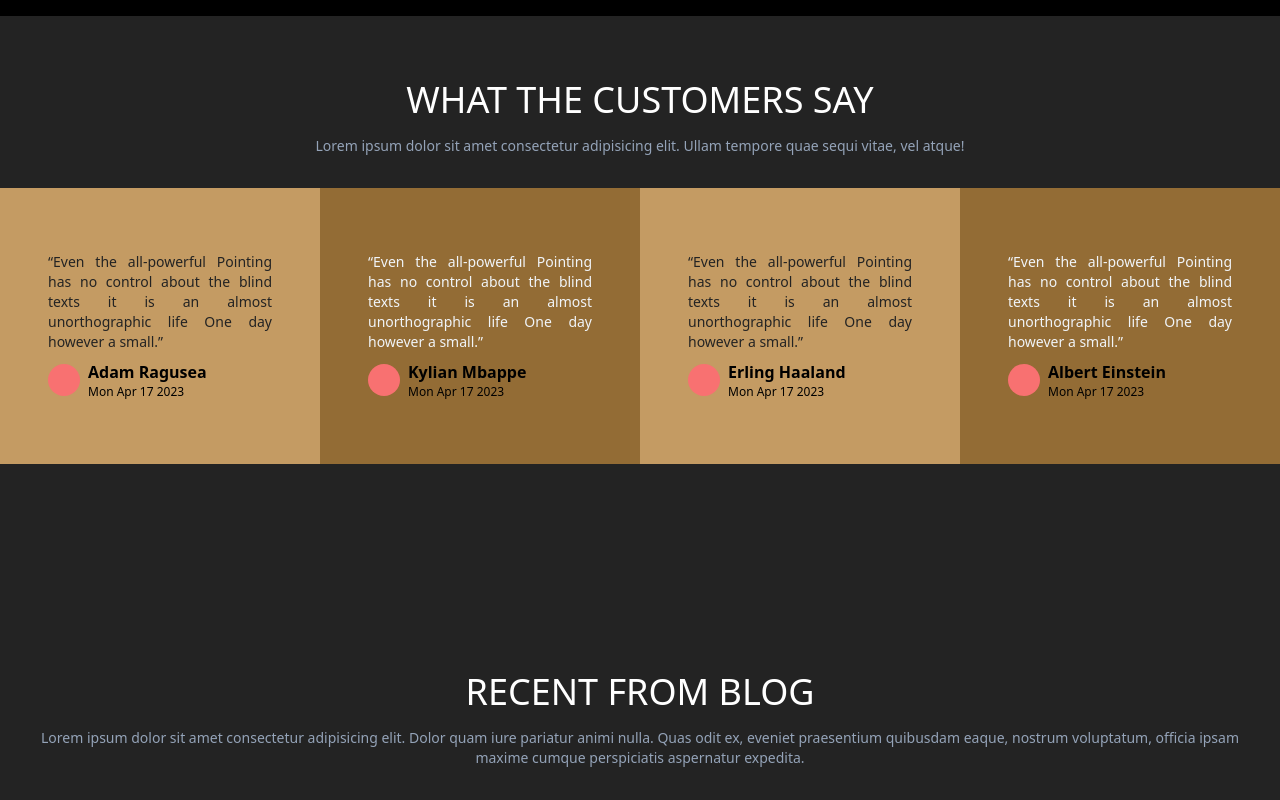
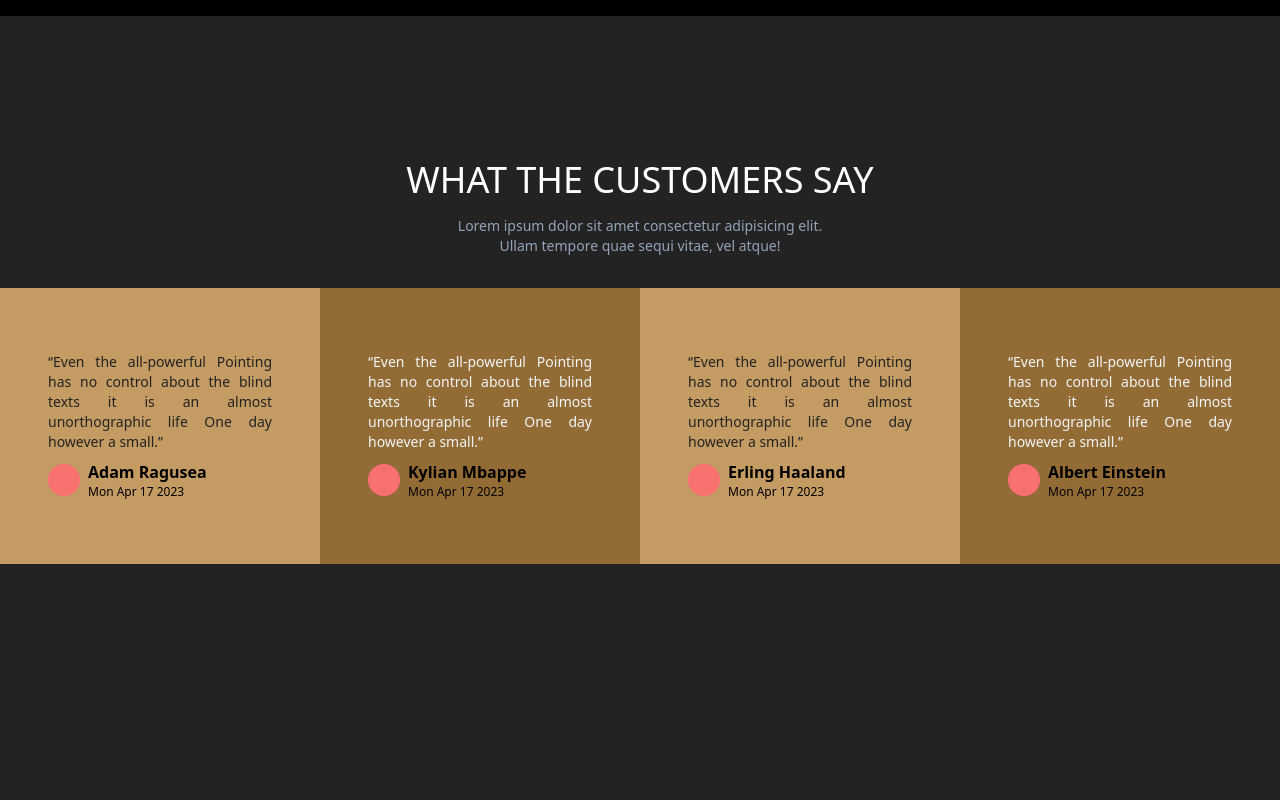
Before and after one commit to yuhaigiub/coffee_store_template, a React (Vite) app: page / in a window 1280 px wide. Shown: the part 4960-5760 px from the top of the page. Built offline with nearby package versions, Linux system fonts and the light colour scheme.

Commit message:
responsive for pc

```diff
--- a/src/Page/Home/Components/Blog.tsx
+++ b/src/Page/Home/Components/Blog.tsx
@@ -5,7 +5,7 @@ const Blog = () => {
 	return (
 		<div className="bg-[#232323] text-white py-16 px-8 md:py-36">
 			<h2 className="text-2xl mb-4 text-center md:text-4xl">RECENT FROM BLOG</h2>
-			<p className="text-justify text-sm mb-8 text-slate-400 md:text-center">
+			<p className="text-justify text-sm mb-8 text-slate-400 md:text-center md:w-1/3 md:m-auto md:mb-12">
 				Lorem ipsum dolor sit amet consectetur adipisicing elit. Dolor quam iure pariatur animi
 				nulla. Quas odit ex, eveniet praesentium quibusdam eaque, nostrum voluptatum, officia ipsam
 				maxime cumque perspiciatis aspernatur expedita.
--- a/src/Page/Home/Components/Testimony.tsx
+++ b/src/Page/Home/Components/Testimony.tsx
@@ -25,10 +25,10 @@ const Testimony = () => {
 	];
 
 	return (
-		<div className="bg-[#232323] text-white py-16">
+		<div className="bg-[#232323] text-white py-16 md:py-36">
 			<div className="px-8">
 				<h2 className="text-2xl mb-4 text-center md:text-4xl">WHAT THE CUSTOMERS SAY</h2>
-				<p className="text-justify text-sm text-slate-400 md:text-center">
+				<p className="text-justify text-sm text-slate-400 md:text-center md:w-1/3 md:m-auto md: mb-12">
 					Lorem ipsum dolor sit amet consectetur adipisicing elit. Ullam tempore quae sequi vitae,
 					vel atque!
 				</p>
```
